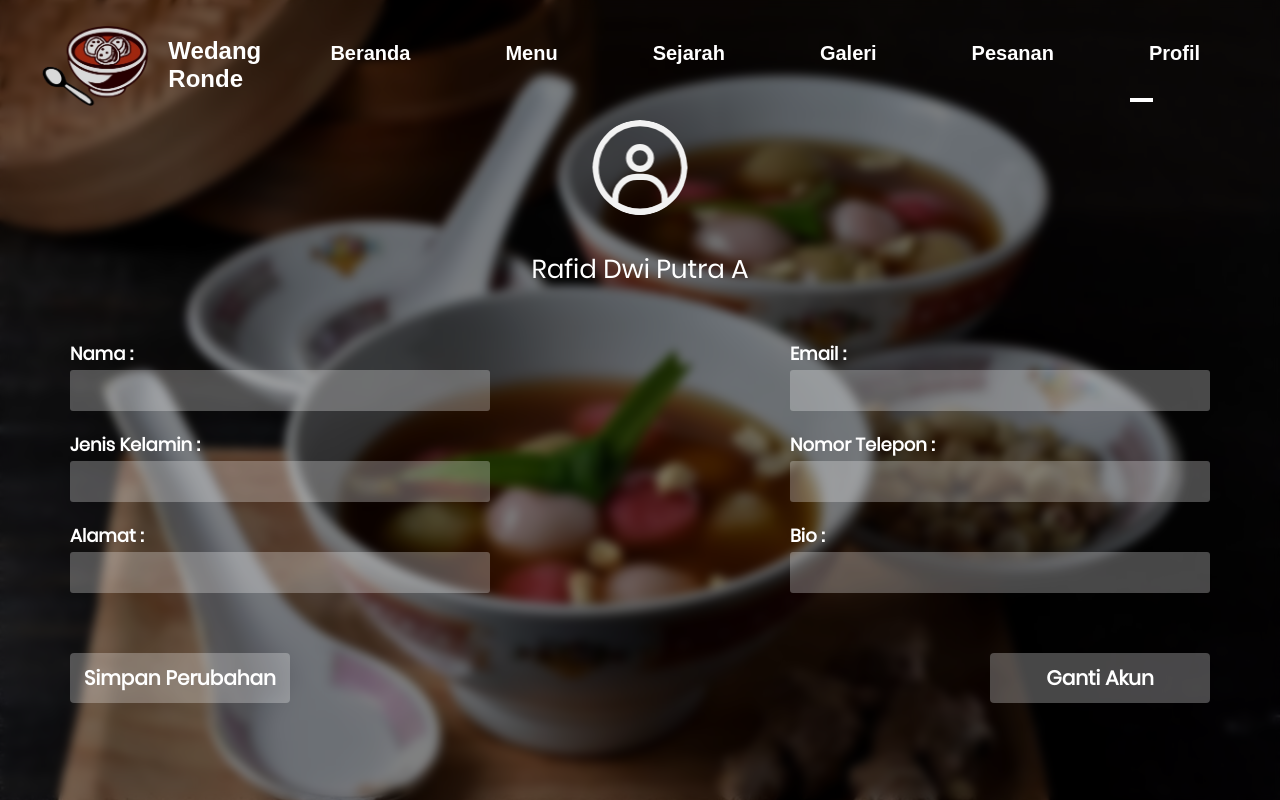
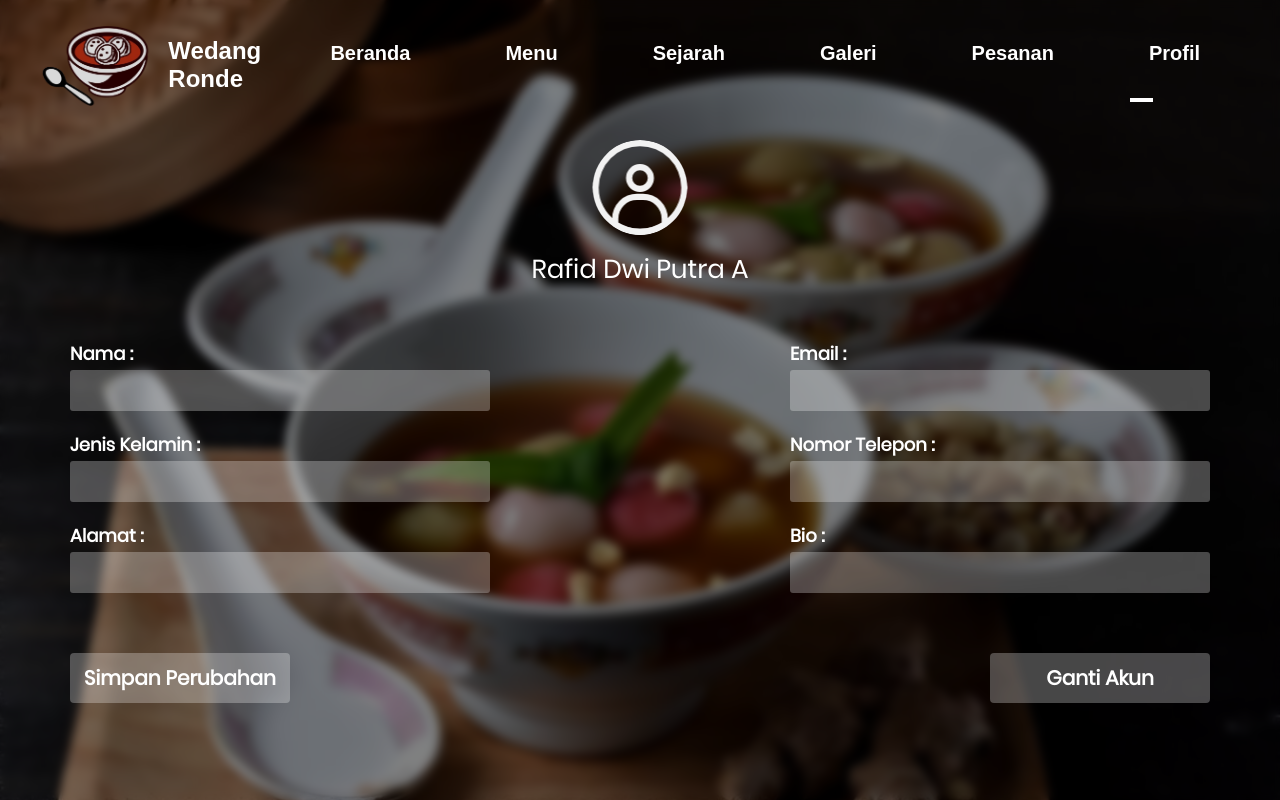
Before and after one commit to Nick17123/6.WedangRonde, a PHP site: page /Profil.html in a window 1280 px wide. Run offline with PHP 8.4, Linux system fonts and the light colour scheme.

Commit message:
minor fix profile

```diff
--- a/wedangstyle.css
+++ b/wedangstyle.css
@@ -220,7 +220,7 @@ p{ font-size: 20px; font-weight: 500; margin-top: 15px;}
 }
 .profil-ikon-pengguna {
     position: absolute;
-    margin-top: 120px;
+    margin-top: 140px;
     left: 50%;
     transform: translateX(-50%);
     height: 95px;
```
